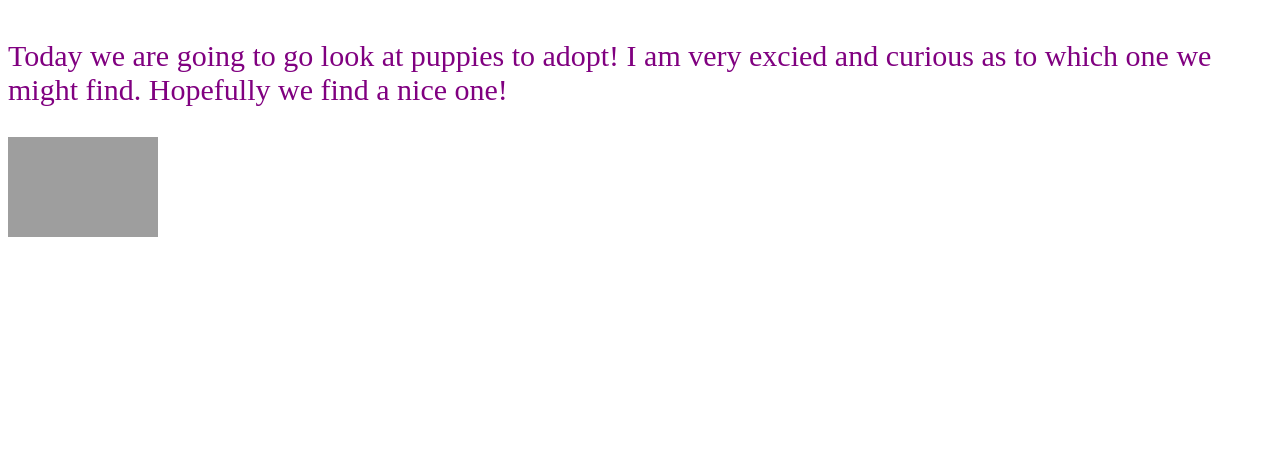
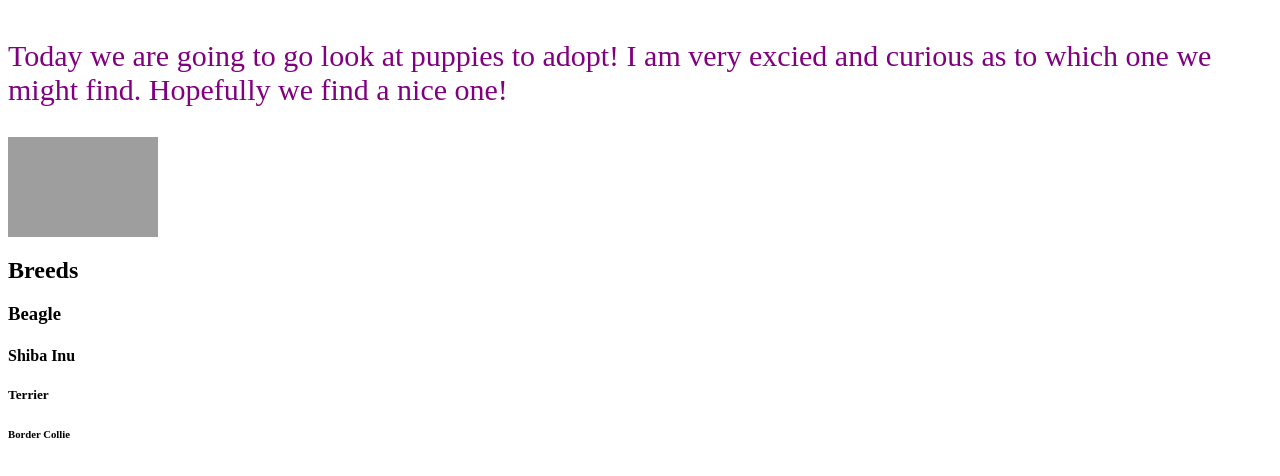
Before and after one commit to FelicitasFischer/FelicitasFischer.github.io, a plain HTML site: page StaticplusCSS.html in a window 1280 px wide. Shown: the part 124-600 px from the top of the page. Drawn offline with Linux system fonts and the light colour scheme; grey boxes are pictures that could not be loaded.

Commit message:
Update StaticplusCSS.html

```diff
--- a/StaticplusCSS.html
+++ b/StaticplusCSS.html
@@ -8,6 +8,10 @@
   <h1>This is my attempt with css</h1>
   <p> Today we are going to go look at puppies to adopt! I am very excied and curious as to which one we might find. Hopefully we find a nice one!</p>
   <img src="http://media1.s-nbcnews.com/j/streams/2012/December/121204/1C5045406-tdy-121204-puppy-names-02.blocks_desktop_large.jpg" alt="Puppy" height="100" width="150" >
-
+  <h2> Breeds</h2>
+  <h3> Beagle</h3>
+  <h4> Shiba Inu</h4>
+  <h5> Terrier</h5>
+  <h6> Border Collie</h6>
   </body>
 </html>
```
